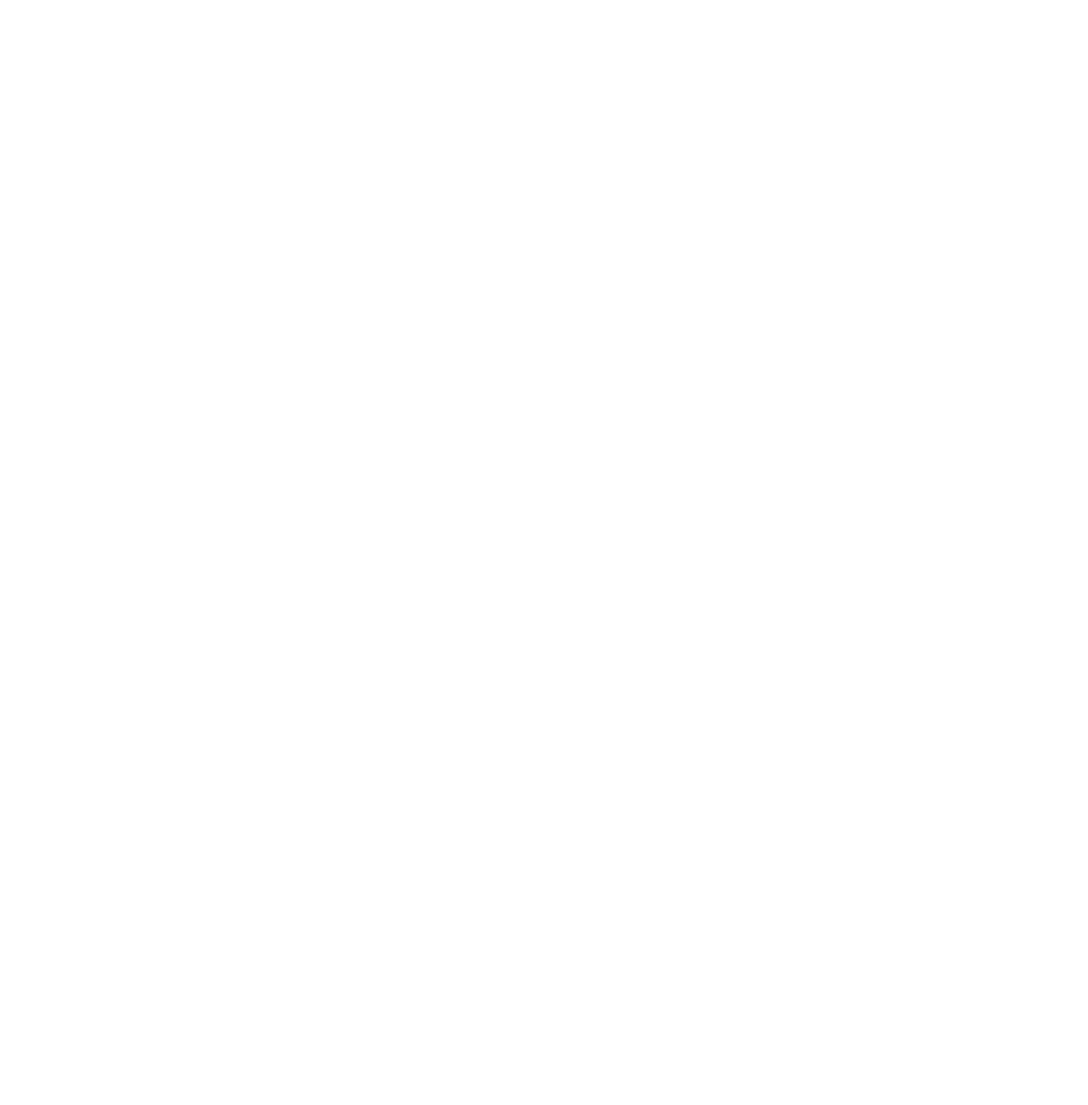
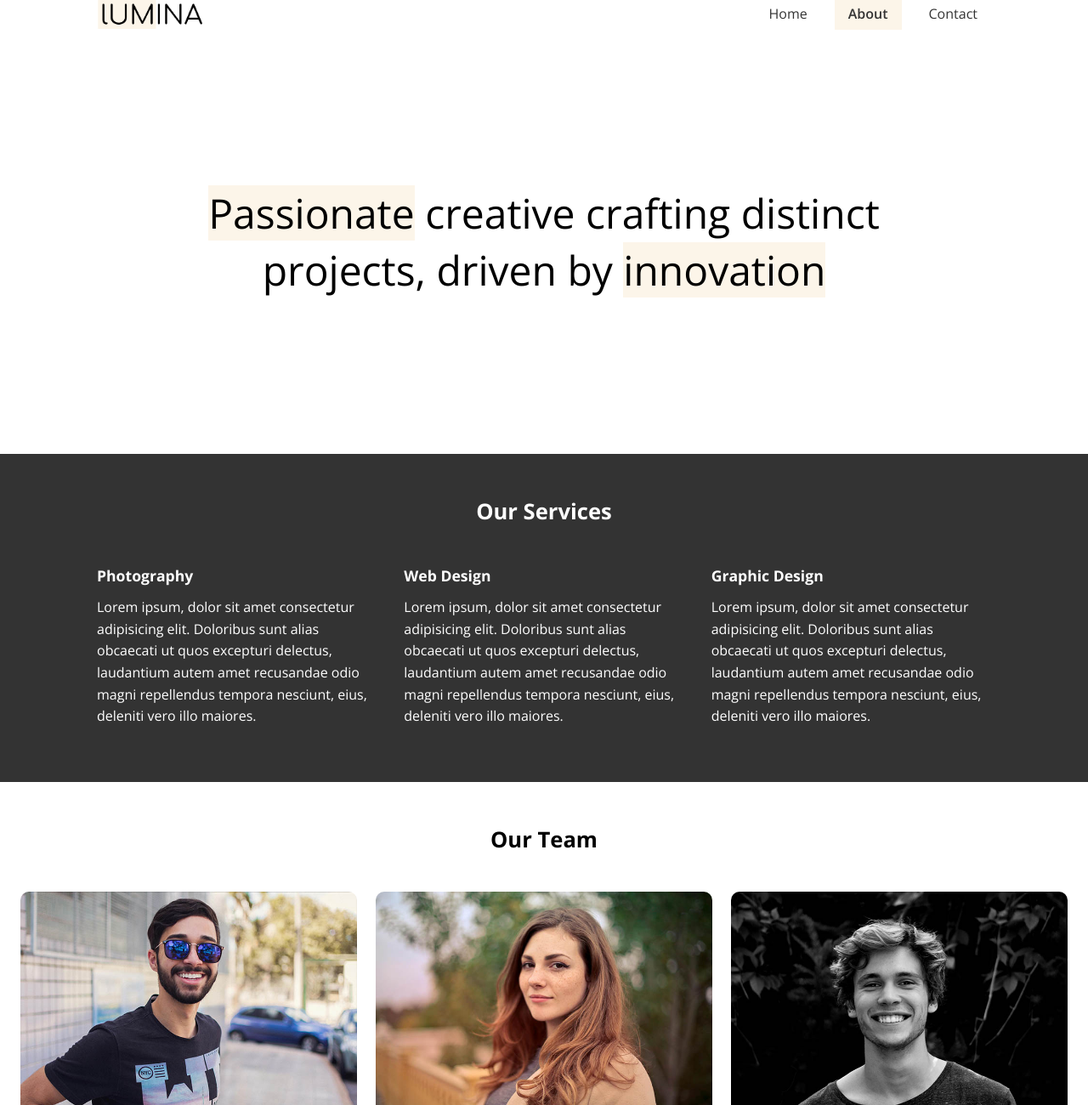
Before and after one commit to narmingeybullayeva/HTML-and-CSS-Projects, a plain HTML site: page Lumina-website/about.html in a window 1280 px wide. Shown: the top 1300 px of the page at 85% size. Before the commit the page ends 800 px from the top, so only its background shows below. Drawn offline with nearby package versions, Linux system fonts and the light colour scheme.

Commit message:
feat: Added about page

```diff
--- a/Lumina-website/about.html
+++ b/Lumina-website/about.html
@@ -0,0 +1,108 @@
+<!DOCTYPE html>
+<html lang="en">
+  <head>
+    <meta charset="UTF-8" />
+    <meta name="viewport" content="width=device-width, initial-scale=1.0" />
+    <link
+      rel="stylesheet"
+      href="https://cdnjs.cloudflare.com/ajax/libs/font-awesome/6.7.2/css/all.min.css"
+      integrity="sha512-Evv84Mr4kqVGRNSgIGL/F/aIDqQb7xQ2vcrdIwxfjThSH8CSR7PBEakCr51Ck+w+/U6swU2Im1vVX0SVk9ABhg=="
+      crossorigin="anonymous"
+      referrerpolicy="no-referrer"
+    />
+    <link rel="preconnect" href="https://fonts.googleapis.com" />
+    <link rel="preconnect" href="https://fonts.gstatic.com" crossorigin />
+    <link
+      href="https://fonts.googleapis.com/css2?family=Figtree:ital@0;1&family=Open+Sans:ital,wght@0,300..800;1,300..800&display=swap"
+      rel="stylesheet"
+    />
+    <link rel="stylesheet" href="css/styles.css" />
+    <link rel="icon" href="images/favicon.ico">
+    <title>About Lumina</title>
+  </head>
+  <body>
+    <header class="header">
+        <div class="container header-flex">
+            <img src="images/logo.png" class="logo" alt="Lumina"></img>
+            <ul class="main-menu">
+              <li><a href="index.html">Home</a></li>
+              <li><a href="about.html"  class="current">About</a></li>
+              <li><a href="contact.html">Contact</a></li>
+            </ul>
+        </div>
+    </header>
+    <section class="hero">
+      <div class="container container-sm">
+        <h1><span class="bg-primary">Passionate</span>
+        creative crafting distinct projects, driven by  <span class="bg-primary">innovation</span></h1>
+      </div>
+    </section>
+
+    <section class="services">
+        <div class="container">
+            <h2 class="section-heading">Our Services</h2>
+            <div class="services-flex">
+                <div class="services-item">
+                    <h4>Photography</h4>
+                    <p>Lorem ipsum, dolor sit amet consectetur adipisicing elit. Doloribus sunt alias obcaecati ut quos excepturi delectus, laudantium autem amet recusandae odio magni repellendus tempora nesciunt, eius, deleniti vero illo maiores.</p>
+                </div>
+                <div class="services-item">
+                    <h4>Web Design</h4>
+                    <p>Lorem ipsum, dolor sit amet consectetur adipisicing elit. Doloribus sunt alias obcaecati ut quos excepturi delectus, laudantium autem amet recusandae odio magni repellendus tempora nesciunt, eius, deleniti vero illo maiores.</p>
+                </div>
+                <div class="services-item">
+                    <h4>Graphic Design</h4>
+                    <p>Lorem ipsum, dolor sit amet consectetur adipisicing elit. Doloribus sunt alias obcaecati ut quos excepturi delectus, laudantium autem amet recusandae odio magni repellendus tempora nesciunt, eius, deleniti vero illo maiores.</p>
+                </div>
+            </div>
+        </div>
+    </section>
+
+    <section class="team">
+      <div class="container container-lg">
+        <h2 class="section-heading">Our Team</h2>
+        <div class="team-flex">
+          <div class="team-item">
+            <img src="images/team1.jpg" alt="Team Member"/>
+            <h4>Kevin Sanson</h4>
+            <p>Founder</p>
+          </div>
+          <div class="team-item">
+            <img src="images/team2.jpg" alt="Team Member"/>
+            <h4>Rebecca Williams</h4>
+            <p>Designer</p>
+          </div>
+          <div class="team-item">
+            <img src="images/team3.jpg" alt="Team Member"/>
+            <h4>Ben Markson</h4>
+            <p>Designer / Developer</p>
+          </div>
+        </div>
+      </div>
+    </section>
+
+    <footer class="footer">
+      <div class="container footer-flex">
+        <img src="images/logo.png" alt="Lumina Creative" />
+
+        <div class="contact">
+          <h4>Contact Us</h4>
+          <ul>
+            <li>(055) 555-55-55</li>
+            <li>Contact@lumina.com</li>
+            <li>10 Main st Boston MA</li>
+          </ul>
+        </div>
+
+        <div class="social">
+          <h4>Follow Us</h4>
+          <a href="#"><i class="fab fa-facebook fa-2x"></i></a>
+          <a href="#"><i class="fab fa-instagram fa-2x"></i></a>
+          <a href="#"><i class="fab fa-twitter fa-2x"></i></a>
+          <a href="#"><i class="fab fa-tumblr fa-2x"></i></a>
+          <a href="#"><i class="fab fa-pinterest fa-2x"></i></a>
+        </div>
+      </div>
+    </footer>
+  </body>
+</html>
--- a/Lumina-website/css/styles.css
+++ b/Lumina-website/css/styles.css
@@ -33,6 +33,12 @@ img {
 
 .bg-primary {
     background-color: var(--primary-color);
+}
+
+.section-heading {
+    font-size: 1.6rem;
+    text-align: center;
+    margin-bottom: 40px;
 }
 
 /* Container */
@@ -143,11 +149,47 @@ img {
     margin-bottom: 0.5rem;
 }
 
+/* Services */
+
+.services {
+    background-color: #333;
+    color: #fff;
+    padding: 3rem 0 4rem;
+}
+
+.services-flex {
+    display: flex;
+    gap: 2rem;
+}
+
+.services-item h4 {
+    font-size: 1.1rem;
+    margin-bottom: 0.7rem;
+}
+/* Team */
+
+.team {
+    padding: 3rem 0 4rem;
+
+}
+
+.team-flex {
+     display: flex;
+     gap: 1.4rem;
+}
+
+.team img{
+    border-radius: 10px;
+}
+
+
 /* media query */
 
 @media(max-width: 768px) {
     .header .header-flex,
-    .footer .footer-flex{
+    .footer .footer-flex,
+    .services .services-flex,
+    .team .team-flex{
         flex-direction: column;
         gap: 1.5rem;
     }
```
Also changed, not shown: Lumina-website/index.html (+3 -3 lines).
